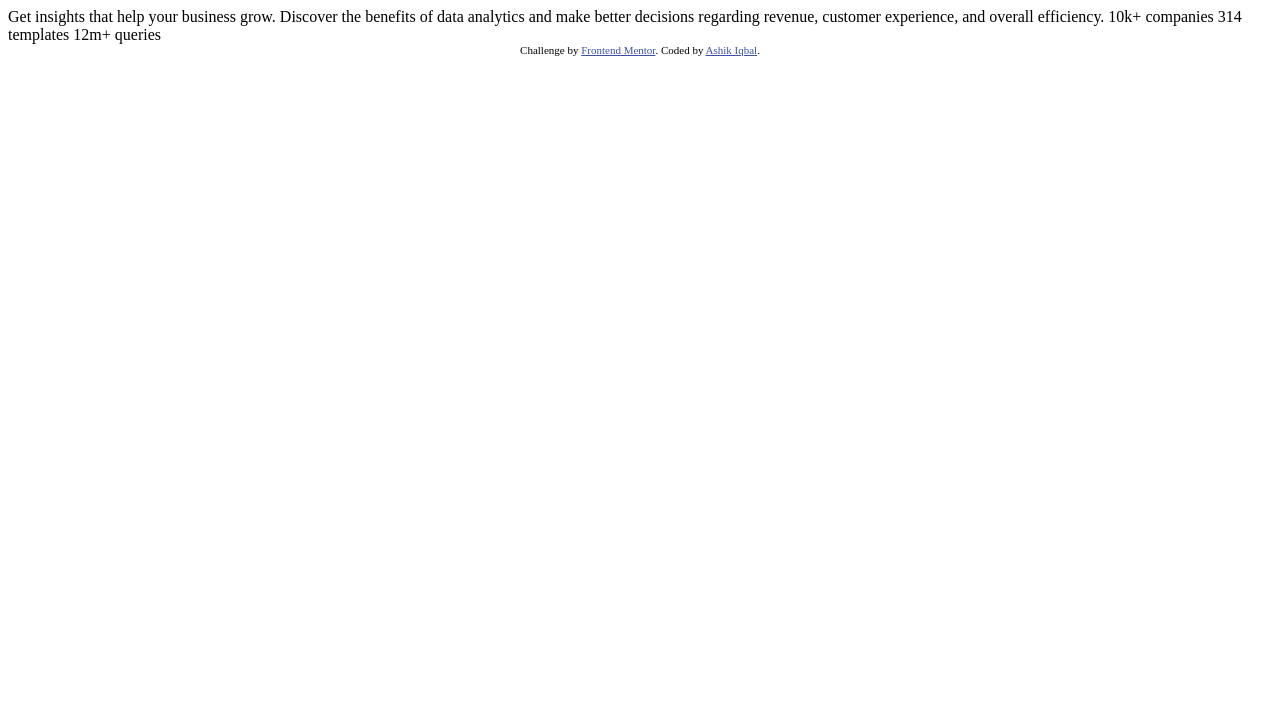
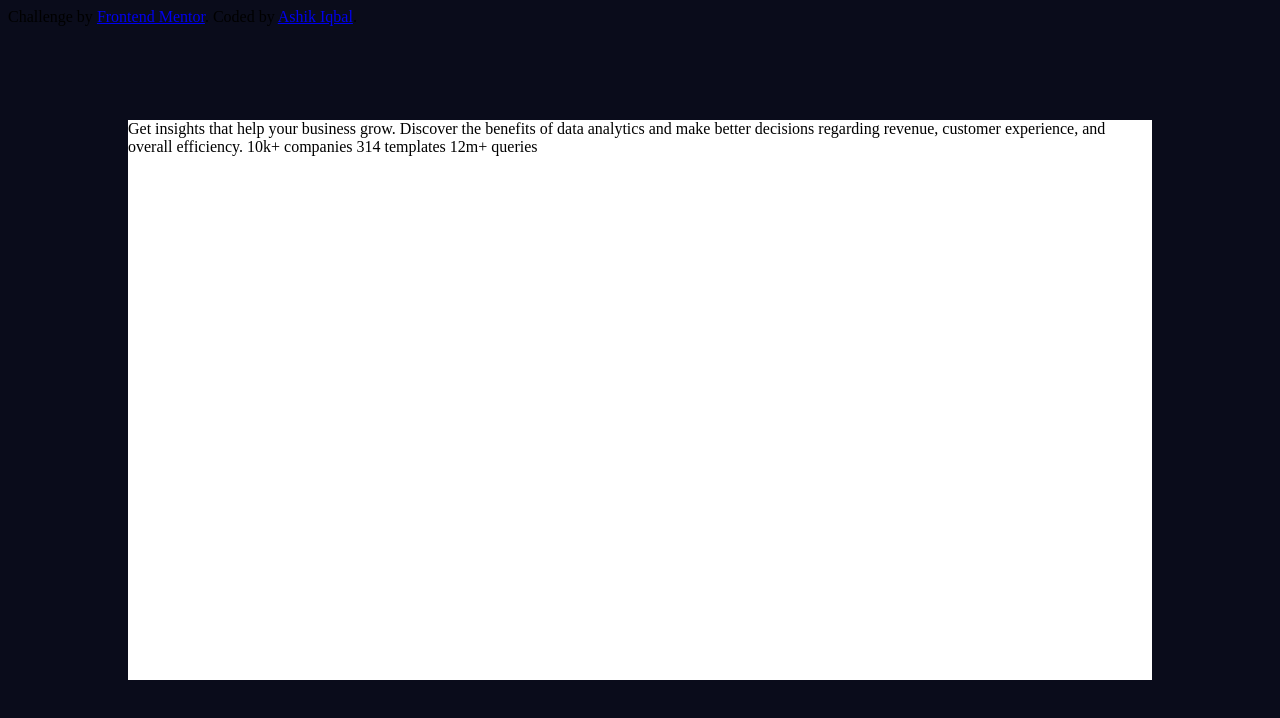
Before and after one commit to Ashikiqbal007/Stats-preview-card-component, a plain HTML site: page index.html in a window 1280 px wide. Drawn offline with Linux system fonts and the light colour scheme.

Commit message:
added css file and create layout

```diff
--- /dev/null
+++ b/css/styles.css
@@ -0,0 +1,13 @@
+body {
+    background-color: #0a0c1b;
+}
+
+.content-body {
+    background-color: white;
+    height: 70%;
+    width: 80%;
+    position:absolute;
+    top: 50%;
+    left: 50%;
+    transform: translate(-50%,-50%);
+}
--- a/index.html
+++ b/index.html
@@ -5,17 +5,16 @@
   <meta name="viewport" content="width=device-width, initial-scale=1.0"> <!-- displays site properly based on user's device -->
 
   <link rel="icon" type="image/png" sizes="32x32" href="./images/favicon-32x32.png">
+  <link rel="stylesheet" href="css/styles.css">
 
   <title>Stats preview card component</title>
 
-  <!-- Feel free to remove these styles or customise in your own stylesheet 👍 -->
-  <style>
-    .attribution { font-size: 11px; text-align: center; }
-    .attribution a { color: hsl(228, 45%, 44%); }
-  </style>
 </head>
 <body>
 
+  <div class="content-body">
+
+    <div class="text-field">
       Get insights that help your business grow.
 
       Discover the benefits of data analytics and make better decisions regarding revenue, customer
@@ -24,6 +23,15 @@
       10k+ companies
       314 templates
       12m+ queries
+    </div>
+
+    <div class="image-field">
+
+    </div>
+
+
+  </div>
+
 
   <div class="attribution">
     Challenge by <a href="https://www.frontendmentor.io?ref=challenge" target="_blank">Frontend Mentor</a>.
```
Lines whose indentation alone changed are shown as unchanged.
